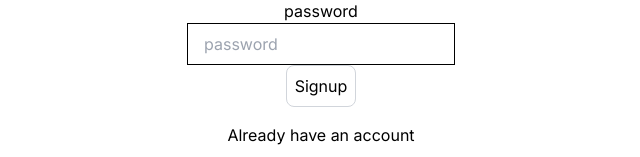
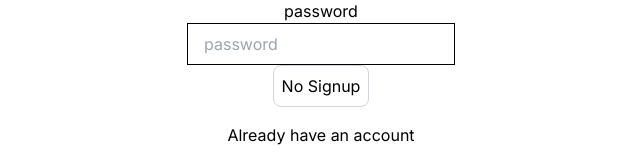
Before and after one commit to Avijit200318/Next-js, a Next.js app: page /signup in a window 1280 px wide. Shown: the part 406-563 px from the top of the page, without its empty margins (319-959 px from the left). Built offline with nearby package versions, Linux system fonts and the light colour scheme.

Commit message:
add signup api route to singup UI

```diff
--- a/src/app/signup/page.tsx
+++ b/src/app/signup/page.tsx
@@ -1,8 +1,9 @@
 "use client";
-import React, { useState } from "react";
+import React, { useEffect, useState } from "react";
 import Link from "next/link";
 import { useRouter } from "next/navigation";
-import {axios} from "axios";
+import axios from "axios";
+import toast from "react-hot-toast";
 
 export default function Signup() {
 
@@ -12,13 +13,52 @@ export default function Signup() {
     username: "",
   });
 
+  const [buttonDisabled, setButtonDisabled] = useState(false);
+  const[loading, setLoading] = useState(false);
+
+  const router = useRouter();
+
   const onSignup = async () => {
+    try{
+      setLoading(true);
+      // using axios
+      // const res = await axios.post("/api/users/signup", user);
+      // console.log("response data ", res.data);
 
+      // using fetch method
+      const res = await fetch("/api/users/signup", {
+        method: 'POST',
+        headers: {
+          'Content-Type': 'application/json',
+        },
+        body: JSON.stringify(user),
+      })
+
+      const data = await res.json();
+      if(data.success === false){
+        console.log("error: ", data.message);
+      }
+      console.log("response", data);
+      router.push("/login");
+    }catch(error: any){
+      console.log("Singup failed", error.message);
+      toast.error(error.message);
+    }finally{
+      setLoading(false);
+    }
   }
+
+  useEffect(() => {
+    if(user.email.length > 0 && user.password.length > 0 && user.username.length > 0){
+      setButtonDisabled(false);
+    }else{
+      setButtonDisabled(true);
+    }
+  }, [user]);
 
   return (
     <div className="flex flex-col items-center justify-center min-h-screen py-2">
-        <h1 className="">Signup</h1>
+        <h1 className="">{loading? 'Processing...' : 'Signup'}</h1>
         <hr />
         <label htmlFor="username">username</label>
         <input id="username" type="text" onChange={(e) => setUser({...user, username: e.target.value})} value={user.username} placeholder="username" className="px-4 py-2 border border-black"/>
@@ -26,7 +66,7 @@ export default function Signup() {
         <input id="email" type="email" onChange={(e) => setUser({...user, email: e.target.value})} value={user.email} placeholder="email" className="px-4 py-2 border border-black"/>
         <label htmlFor="password">password</label>
         <input id="password" type="password" onChange={(e) => setUser({...user, password: e.target.value})} value={user.password} placeholder="password" className="px-4 py-2 border border-black"/>
-        <button onClick={onSignup} className="p-2 border border-gray-300 rounded-lg mb-4 focus:outline-none focus:border-gray-600">Signup</button>
+        <button onClick={onSignup} className="p-2 border border-gray-300 rounded-lg mb-4 focus:outline-none focus:border-gray-600">{buttonDisabled? 'No Signup' : 'Signup'}</button>
         <Link href='/login'>Already have an account</Link>
     </div>
   )
```
